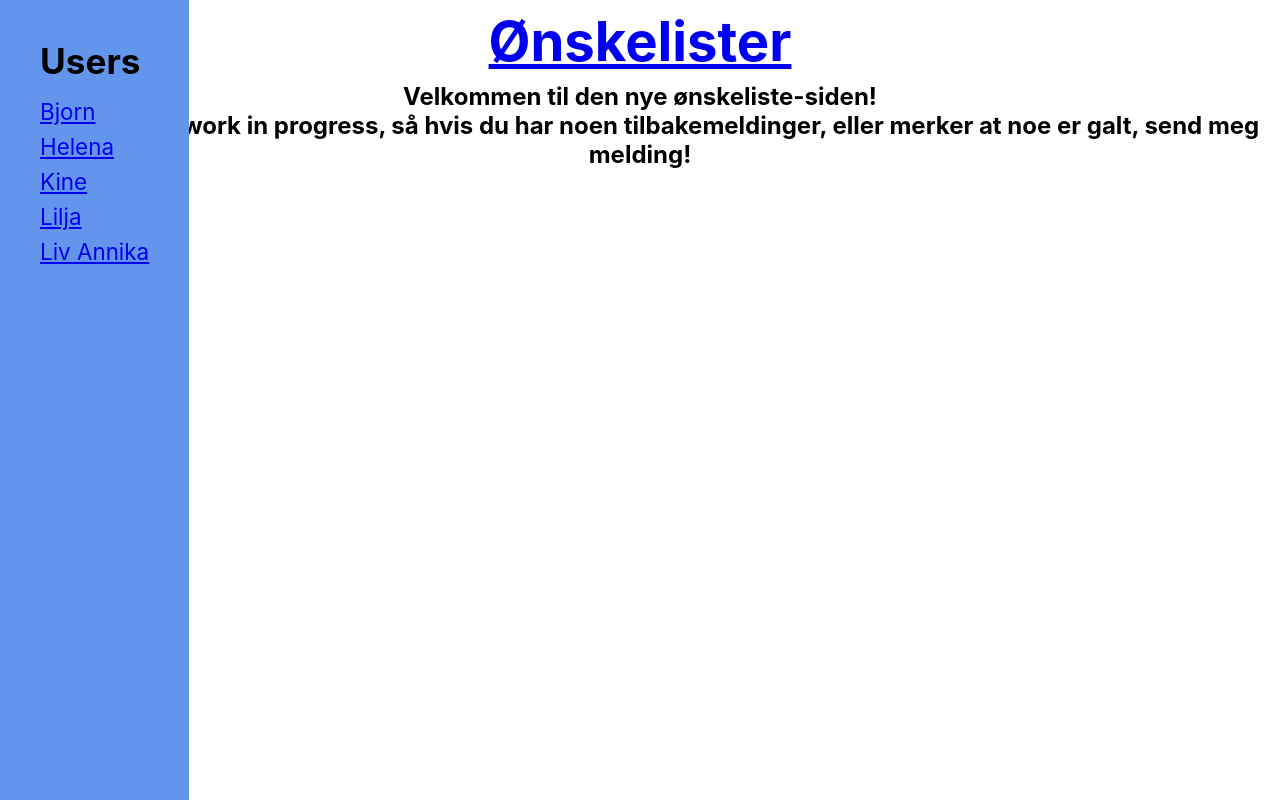
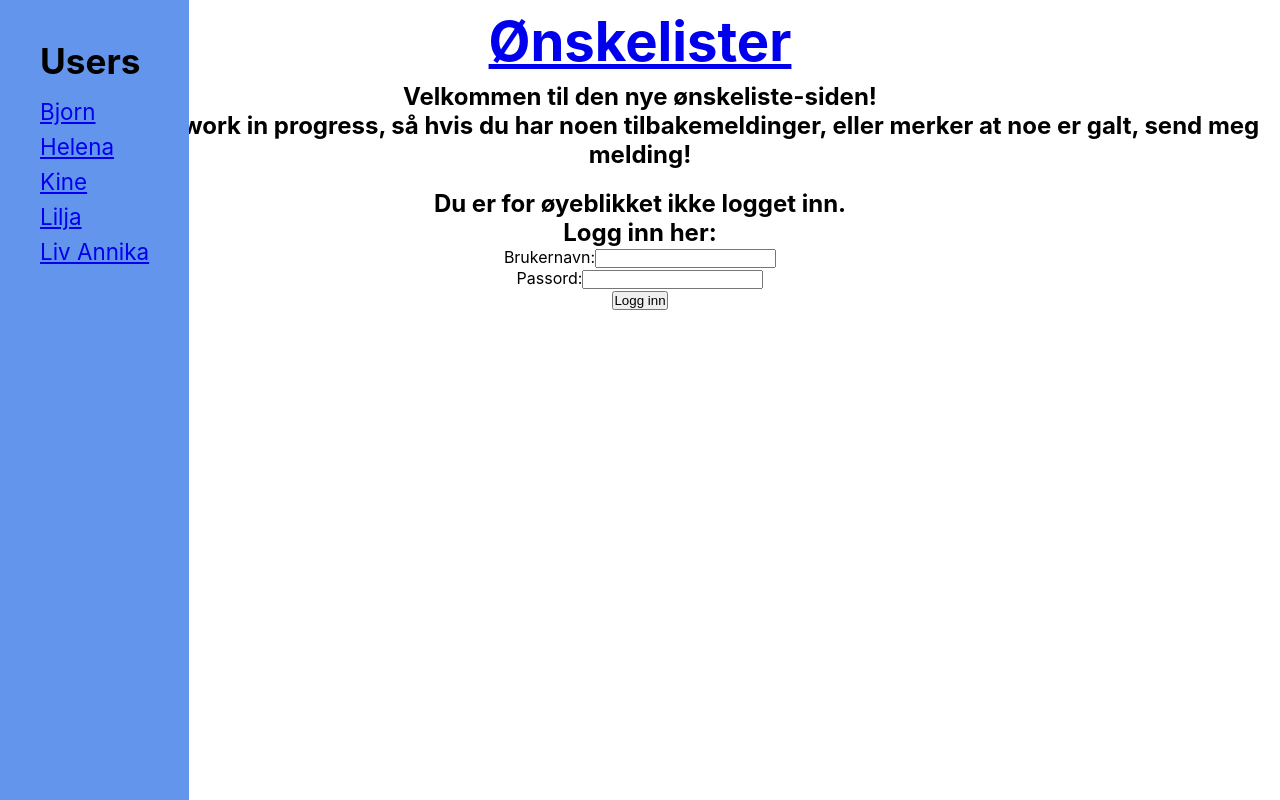
Before and after one commit to magnus-schj/Wishlist, a React (Create React App) app in the folder frontend/react/main/: page / in a window 1280 px wide. Built offline with nearby package versions, Linux system fonts and the light colour scheme.

Commit message:
<input type="password" /> main is different ending on isLoggedIn

```diff
--- a/frontend/react/main/src/pages/main/Main.component.jsx
+++ b/frontend/react/main/src/pages/main/Main.component.jsx
@@ -8,6 +8,25 @@ const Main = ({ isLoggedIn }) => {
         Den er per nå work in progress, så hvis du har noen tilbakemeldinger,
         eller merker at noe er galt, send meg melding!
       </h2>
+      <br />
+      {isLoggedIn ? (
+        <h2>Du er logget inn.</h2>
+      ) : (
+        <div className="log-in">
+          <h2>Du er for øyeblikket ikke logget inn.</h2>
+          <h2>Logg inn her:</h2>
+          <span>
+            Brukernavn:
+            <input type="text" /> <br />
+          </span>
+          <span>
+            Passord:
+            <input type="password" />
+          </span>
+          <br />
+          <button>Logg inn</button>
+        </div>
+      )}
     </div>
   );
 };
```
